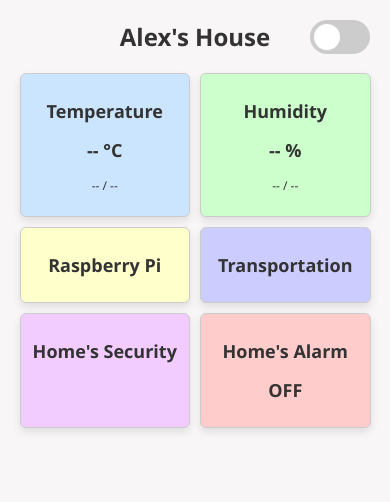
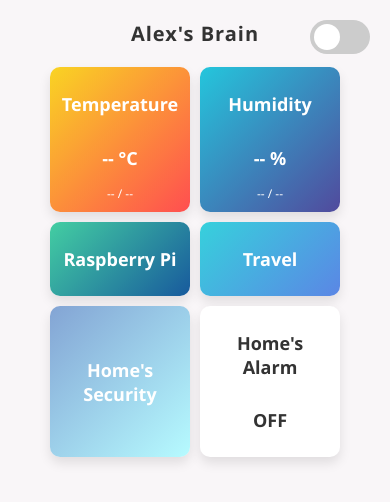
Before and after one commit to 0ri0nRo/SmartHouse, a Flask app: page /main in a window 390 px wide. Shown: the top 502 px of the page. Run offline with Flask 3, Linux system fonts and the light colour scheme; data that the repository does not hold is empty; some libraries are stand-ins or nearby versions.

Commit message:
restyling FE

```diff
--- a/src/templates/index.html
+++ b/src/templates/index.html
@@ -20,16 +20,17 @@
         h1 {
             color: #333;
             margin: 20px 0;
-            font-size: 24px;
+            font-size: 24px; /* Ridotto un po' per risparmiare spazio */
             text-align: center;
+            letter-spacing: 1px;
         }
 
         .cards-container {
             display: flex;
             flex-wrap: wrap;
-            gap: 10px;
+            gap: 10px; /* Ridotto il gap tra le card */
             width: 90%;
-            max-width: 1200px;
+            max-width: 1000px; /* Ridotto per avere meno larghezza complessiva */
             justify-content: center;
             margin-bottom: 20px;
         }
@@ -37,95 +38,128 @@
         .card {
             background-color: #ffffff;
             color: #333;
-            border-radius: 6px;
-            padding: 15px;
-            box-shadow: 0 4px 8px rgba(0, 0, 0, 0.1);
+            border-radius: 10px;
+            padding: 10px; /* Ridotto il padding per risparmiare spazio */
+            box-shadow: 0 6px 12px rgba(0, 0, 0, 0.1);
             text-align: center;
-            font-size: 14px;
-            border: 1px solid #ccc;
-            flex: 1 1 calc(50% - 10px);
-            min-width: 140px;
+            font-size: 14px; /* Ridotta la dimensione del testo */
+            border: none;
+            flex: 1 1 calc(30% - 10px);
+            min-width: 120px; /* Ridotta la larghezza minima */
+            max-width: 180px; /* Impostato un limite massimo per evitare che le card siano troppo grandi */
             box-sizing: border-box;
             cursor: pointer;
-            transition: background-color 0.3s, color 0.3s;
+            justify-content: center;
+            align-items: center;
+            display: flex;
+            flex-direction: column;
+            height: auto; /* Eliminata l'altezza fissa */
+            transition: none; /* Rimosso qualsiasi effetto di transizione */
         }
 
+        .card p {
+            margin: 0; /* Rimosso margine per ottimizzare lo spazio verticale */
+            word-wrap: break-word; /* Assicura che il testo lungo vada a capo */
+            font-size: 12px; /* Ridotto il testo interno */
+        }
+
+        .card:hover {
+            box-shadow: 0 8px 15px rgba(0, 0, 0, 0.15); /* Mantenuto l'ombra al passaggio del mouse */
+        }
+
+        .card:active {
+            transform: none; /* Assicura che non ci sia movimento quando cliccato */
+            box-shadow: none; /* Rimuove qualsiasi cambiamento di ombra al clic */
+        }
+
+        /* Specific styles for each card type */
         .card.temperature {
-            background-color: #cbe5ff; /* Bright red for temperature */
+            background: linear-gradient(135deg, #f9d423 0%, #ff4e50 100%);
+            color: #fff;
         }
 
         .card.humidity {
-            background-color: #ccffcc; /* Bright green for humidity */
+            background: linear-gradient(135deg, #24c6dc 0%, #514a9d 100%);
+            color: #fff;
         }
 
         .card.raspberry-pi {
-            background-color: #ffffcc; /* Bright yellow for Raspberry Pi */
+            background: linear-gradient(135deg, #43cea2 0%, #185a9d 100%);
+            color: #fff;
         }
 
         .card.transports {
-            background-color: #ccccff; /* Bright blue for transports */
+            background: linear-gradient(135deg, #36d1dc 0%, #5b86e5 100%);
+            color: #fff;
         }
 
         .card.devices {
-            background-color: #f2ccff; /* Bright purple for devices */
+            background: linear-gradient(135deg, #83a4d4 0%, #b6fbff 100%);
+            color: #fff;
         }
 
-        .card.alarm {
-            background-color: #ffcccc; /* Bright pink for alarm */
-            transition: background-color 0.3s, color 0.3s;
-        }
-
+        /* Alarm card with dynamic green/red background */
         .card.alarm.green {
-            background-color: #ccffcc; /* Light green for alarm ON */
-            color: green;
+            background: linear-gradient(135deg, #a8e063 0%, #56ab2f 100%);
+            color: #fff;
         }
 
         .card.alarm.red {
-            background-color: #ffcccc; /* Light pink for alarm OFF */
-            color: red;
+            background: linear-gradient(135deg, #ff6a6a 0%, #ee0979 100%);
+            color: #fff;
         }
 
-        .footer {
-            margin-top: 20px;
-            padding: 15px;
-            background: #333;
-            color: #fff;
-            text-align: center;
-            width: 100%;
-            position: fixed;
-            bottom: 0;
-            left: 0;
-            font-size: 14px;
-            box-shadow: 0 -2px 4px rgba(0, 0, 0, 0.2);
-            transition: background-color 0.3s, color 0.3s;
-        }
-
-        @media (max-width: 600px) {
-            .card {
-                flex: 1 1 calc(50% - 10px);
-                padding: 10px;
-                font-size: 12px;
-            }
-        }
-
-        /* Dark Mode Styles */
+        /* Dark mode styles */
         body.dark-mode {
             background-color: #121212;
             color: #ffffff;
         }
 
         body.dark-mode .card {
-            background-color: #1e1e1e;
-            color: #ffffff;
-            border: 1px solid #444;
+            background-color: #1e1e1e; /* Colore scuro per la modalità scura */
+            color: #ffffff; /* Colore del testo in modalità scura */
         }
 
-        body.dark-mode .footer {
-            background-color: #222;
-            color: #ddd;
+        body.dark-mode .card.temperature {
+            background: linear-gradient(135deg, #b5b5b5 0%, #404040 100%); /* Gradiente molto più scuro per la card temperature */
         }
 
-        /* Apple-style Toggle Switch */
+        body.dark-mode .card.humidity {
+            background: linear-gradient(135deg, #1b1b1b 0%, #2d2d2d 100%); /* Gradiente molto più scuro per la card humidity */
+        }
+
+        body.dark-mode .card.raspberry-pi {
+            background: linear-gradient(135deg, #1f4a3f 0%, #093a5c 100%); /* Gradiente molto più scuro per la card raspberry-pi */
+        }
+
+        body.dark-mode .card.transports {
+            background: linear-gradient(135deg, #1d2a5b 0%, #313d5e 100%); /* Gradiente molto più scuro per la card transports */
+        }
+
+        body.dark-mode .card.devices {
+            background: linear-gradient(135deg, #4e6b9b 0%, #8ab8b0 100%); /* Gradiente molto più scuro per la card devices */
+        }
+
+        body.dark-mode .card.alarm.green {
+            background: linear-gradient(135deg, #1b6b3f 0%, #124b2f 100%); /* Gradiente molto più scuro per la card alarm green */
+        }
+
+        body.dark-mode .card.alarm.red {
+            background: linear-gradient(135deg, #7e3e3e 0%, #a61e1e 100%); /* Gradiente molto più scuro per la card alarm red */
+        }
+
+        .footer {
+            margin-top: 20px;
+            padding: 10px; /* Ridotto padding per risparmiare spazio */
+            background: #333;
+            color: #fff;
+            text-align: center;
+            width: 100%;
+            font-size: 12px; /* Ridotta la dimensione del testo */
+            box-shadow: 0 -2px 4px rgba(0, 0, 0, 0.2);
+            transition: background-color 0.3s, color 0.3s;
+        }
+
         .switch {
             position: absolute;
             top: 20px;
@@ -172,11 +206,29 @@
         input:checked + .slider:before {
             transform: translateX(26px);
         }
+
+        @media (max-width: 600px) {
+            .card {
+                flex: 1 1 calc(45% - 10px); /* Ridotto l'ingombro per schermi piccoli */
+                padding: 10px; /* Ridotto padding anche su dispositivi mobili */
+                font-size: 12px; /* Testo ridotto per dispositivi mobili */
+                max-width: 140px; /* Limite di larghezza per schermi piccoli */
+            }
+
+            h1 {
+                font-size: 20px; /* Ridotta dimensione titolo per schermi piccoli */
+            }
+
+            .footer {
+                font-size: 10px; /* Ridotta dimensione testo footer per schermi piccoli */
+            }
+        }
     </style>
 </head>
 
+
 <body>
-    <h1>Alex's House</h1>
+    <h1>Alex's Brain</h1>
 
     <!-- Dark Mode Toggle Switch -->
     <label class="switch">
@@ -206,7 +258,7 @@
 
         <!-- Transports Card -->
         <div class="card transports" id="transportsCard">
-            <h2>Transportation</h2>
+            <h2>Travel</h2>
         </div>
 
         <!-- Device Card -->
@@ -361,8 +413,8 @@
         // Add click event listener to the alarm card
         document.getElementById('alarmCard').addEventListener('click', toggleAlarm);
 
-        // Load dark mode preference from local storage
-        function loadTheme() {
+         // Function to load the current theme from localStorage
+         function loadTheme() {
             const darkMode = localStorage.getItem("darkMode");
             const bodyElement = document.body;
             const toggleDarkMode = document.getElementById("toggleDarkMode");
@@ -376,31 +428,30 @@
             }
         }
 
-        // Save dark mode preference to local storage
-        function saveTheme(isDarkMode) {
-            if (isDarkMode) {
+        // Function to toggle dark mode
+        function toggleDarkMode() {
+            const bodyElement = document.body;
+            const darkModeEnabled = bodyElement.classList.toggle("dark-mode");
+
+            if (darkModeEnabled) {
                 localStorage.setItem("darkMode", "enabled");
             } else {
                 localStorage.setItem("darkMode", "disabled");
             }
         }
 
-        // Toggle dark mode
-        document.getElementById("toggleDarkMode").addEventListener("change", function () {
-            const bodyElement = document.body;
-            bodyElement.classList.toggle("dark-mode");
-            const isDarkMode = bodyElement.classList.contains("dark-mode");
-            saveTheme(isDarkMode);
-        });
+        // Load the theme when the page loads
+        document.addEventListener("DOMContentLoaded", loadTheme);
 
+        // Add event listener for the dark mode toggle switch
+        document.getElementById("toggleDarkMode").addEventListener("change", toggleDarkMode);
         // Fetch the last alarm status and load the dark mode theme when the page loads
         window.onload = () => {
             loadTheme();
             updateUI();
             fetchLastAlarmStatus();
-        };
+        }
     </script>
-
 </body>
 
 </html>
```
